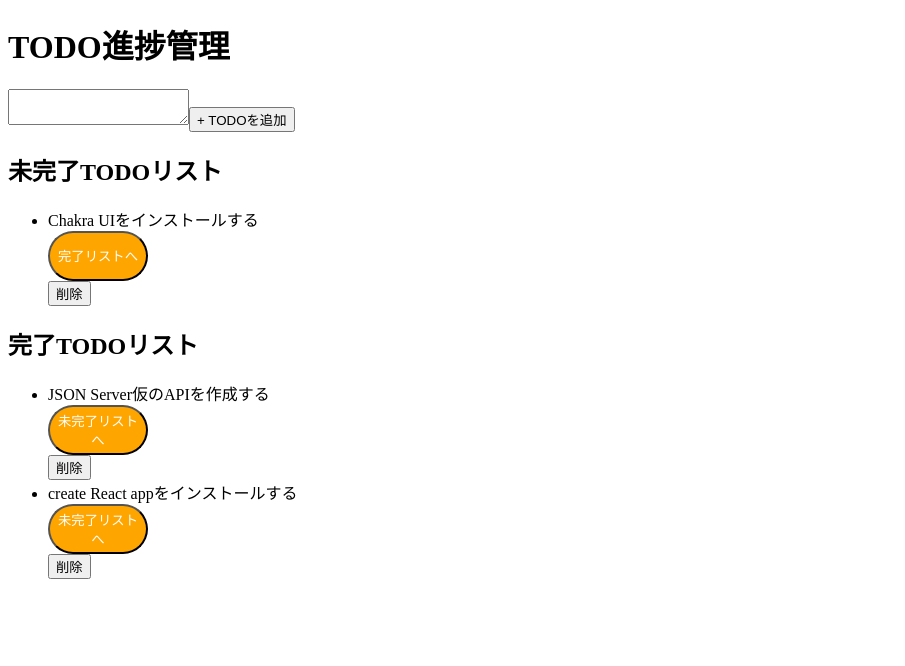
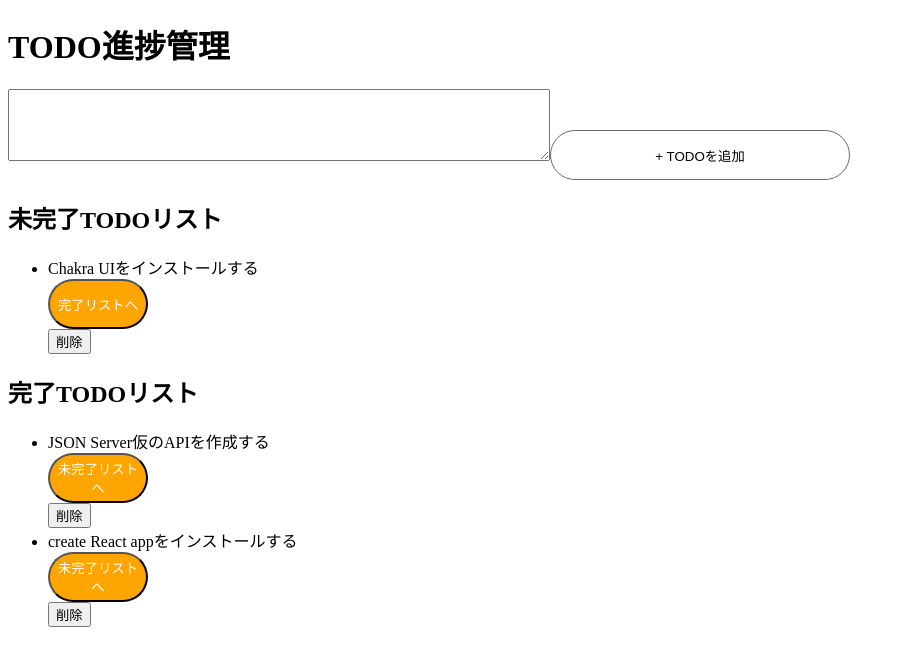
Before and after one commit to h-miyamoto-astaster/react, a React (Create React App) app in the folder react-books/: page / in a window 1280 px wide. Shown: the top 666 px of the page, without its empty margins (0-905 px from the left). Built offline with nearby package versions, Linux system fonts and the light colour scheme; data requests are answered from the project's data file.

Commit message:
cssの制作を進行

```diff
--- a/react-books/package.json
+++ b/react-books/package.json
@@ -10,6 +10,7 @@
     "react": "^18.3.1",
     "react-dom": "^18.3.1",
     "react-scripts": "^5.0.1",
+    "styled-components": "^6.1.12",
     "ulid": "^2.3.0",
     "web-vitals": "^2.1.4"
   },
--- a/react-books/src/components/TodoAdd.js
+++ b/react-books/src/components/TodoAdd.js
@@ -1,9 +1,26 @@
+import React from 'react'
+import styled from 'styled-components';
+
 export const TodoAdd = ({buttonText,inputEl,handleAddTodoListItem}) =>{
-    return(
+  const Btn02 = styled.button`
+    background-color:white;
+    width:300px;
+    height:50px;
+    border-radius:25px;
+    border:1px solid dimgray;
+    text-align:center;
+  `;
+
+  const Textarea1 = styled.textarea`
+    width:100%;
+    max-width:500px;
+    padding:20px;
+  `;
+  return(
       <>
-        <textarea ref={inputEl}/>
+        <Textarea1 ref={inputEl}/>
 
-        <button onClick={handleAddTodoListItem}>{buttonText}</button>
+        <Btn02 onClick={handleAddTodoListItem}>{buttonText}</Btn02>
       </>
     );
   };
```
Also changed, not shown: 2 other files (tests, documents, lock files or other folders).
